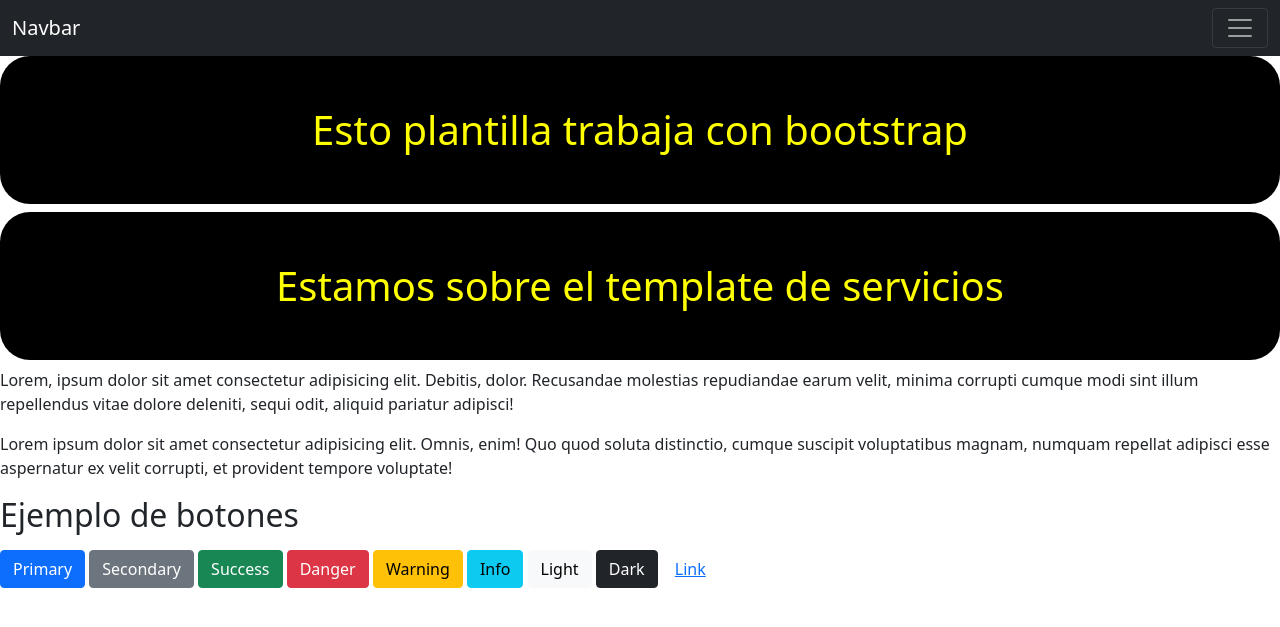
After one commit to DanielVerdun/AfterClass-Coder-Herencia_template, a Django app: page /servicios/ in a window 1280 px wide. The commit adds this page. Shown: the top 627 px of the page. Run offline with Django 4.2, Linux system fonts and the light colour scheme.

Commit message:
Agrego template-Bootstrap

```diff
--- a/AfterClass/AfterClass/urls.py
+++ b/AfterClass/AfterClass/urls.py
@@ -24,5 +24,11 @@ urlpatterns = [
     path('template1/', views.template1, name= 'template1'),
     path('template2/', views.template2, name= 'template2'),
     path('template3/', views.template3, name= 'template3'),
+    #-------------------------------------------------------
+    #urls que trabajan con bootstrap
+    path('servicios/', views.servicios, name = "servicios"),
+    path('nosotros/', views.nosotros, name = "nosotros"),
+    path('contacto/', views.contacto, name = "contacto"),
+
 
 ]
--- /dev/null
+++ b/AfterClass/AfterClassApp/templates/Prueba/servicios.html
@@ -0,0 +1,30 @@
+{% extends 'template3.html' %}
+
+{% block titile %} Servicios {% endblock %}
+
+
+
+{% block content %}
+
+<H1>Estamos sobre el template de servicios</H1>
+<p>Lorem, ipsum dolor sit amet consectetur adipisicing elit. Debitis, dolor. Recusandae molestias repudiandae earum
+    velit, minima corrupti cumque modi sint illum repellendus vitae dolore deleniti, sequi odit, aliquid pariatur
+    adipisci!</p>
+
+<p>Lorem ipsum dolor sit amet consectetur adipisicing elit. Omnis, enim! Quo quod soluta distinctio, cumque suscipit
+    voluptatibus magnam, numquam repellat adipisci esse aspernatur ex velit corrupti, et provident tempore voluptate!
+
+<H2>Ejemplo de botones</H2>
+</p>
+
+<button type="button" class="btn btn-primary">Primary</button>
+<button type="button" class="btn btn-secondary">Secondary</button>
+<button type="button" class="btn btn-success">Success</button>
+<button type="button" class="btn btn-danger">Danger</button>
+<button type="button" class="btn btn-warning">Warning</button>
+<button type="button" class="btn btn-info">Info</button>
+<button type="button" class="btn btn-light">Light</button>
+<button type="button" class="btn btn-dark">Dark</button>
+
+<button type="button" class="btn btn-link">Link</button>
+{% endblock %}
--- a/AfterClass/AfterClassApp/templates/Prueba/template1.html
+++ b/AfterClass/AfterClassApp/templates/Prueba/template1.html
@@ -1,8 +1,8 @@
-{% extends 'layou.html' %}
+{% extends 'layou.html' %} <!--Herencia-->
 
-{% block title %} Template1 {% endblock %}
+{% block title %} Template1 {% endblock %} <!--titulo cambiante-->
 
-{% block content %}
+{% block content %} <!--cuerpo cambiante-->
 
 
 
--- a/AfterClass/AfterClassApp/templates/Prueba/template3.html
+++ b/AfterClass/AfterClassApp/templates/Prueba/template3.html
@@ -1,3 +1,5 @@
+{% load static %}
+
 <!doctype html>
 <html lang="en">
 
@@ -9,44 +11,35 @@
   <!-- Bootstrap CSS -->
   <link href="https://cdn.jsdelivr.net/npm/bootstrap@5.0.2/dist/css/bootstrap.min.css" rel="stylesheet"
     integrity="sha384-EVSTQN3/azprG1Anm3QDgpJLIm9Nao0Yz1ztcQTwFspd3yD65VohhpuuCOmLASjC" crossorigin="anonymous">
-
-    <title>Hello, world!</title>
+  <!-- Importamos  CSS -->
+  <link type='text/css' rel="stylesheet" href='{% static "css/styles.css" %}'>
+  <title>{% block title %} Bootstrap{% endblock%}</title>
 </head>
 
 <body>
-    <h1>Esta template esta trabajando con Bootstrap!</h1>
-
-    <nav class="navbar navbar-expand-lg navbar-light bg-light">
+  <nav class="navbar navbar-dark bg-dark">
     <div class="container-fluid">
-            <a class="navbar-brand" href="#">Navbar scroll</a>
-            <button class="navbar-toggler" type="button" data-bs-toggle="collapse" data-bs-target="#navbarScroll"
-                aria-controls="navbarScroll" aria-expanded="false" aria-label="Toggle navigation">
+      <a class="navbar-brand" href="#">Navbar</a>
+      <button class="navbar-toggler" type="button" data-bs-toggle="collapse" data-bs-target="#navbarTogglerDemo02"
+        aria-controls="navbarTogglerDemo02" aria-expanded="false" aria-label="Toggle navigation">
         <span class="navbar-toggler-icon"></span>
       </button>
-            <div class="collapse navbar-collapse" id="navbarScroll">
-                <ul class="navbar-nav me-auto my-2 my-lg-0 navbar-nav-scroll" style="--bs-scroll-height: 100px;">
+      <div class="collapse navbar-collapse" id="navbarTogglerDemo02">
+        <ul class="navbar-nav me-auto mb-2 mb-lg-0">
           <li class="nav-item">
             <a class="nav-link active" aria-current="page" href="#">Home</a>
           </li>
           <li class="nav-item">
-                        <a class="nav-link" href="#">Link</a>
-                    </li>
-                    <li class="nav-item dropdown">
-                        <a class="nav-link dropdown-toggle" href="#" id="navbarScrollingDropdown" role="button"
-                            data-bs-toggle="dropdown" aria-expanded="false">
-                            Link
-                        </a>
-                        <ul class="dropdown-menu" aria-labelledby="navbarScrollingDropdown">
-                            <li><a class="dropdown-item" href="#">Action</a></li>
-                            <li><a class="dropdown-item" href="#">Another action</a></li>
-                            <li>
-                                <hr class="dropdown-divider">
-                            </li>
-                            <li><a class="dropdown-item" href="#">Something else here</a></li>
-                        </ul>
+            <a class="nav-link" href="{% url 'servicios' %}">Servicios</a>
           </li>
           <li class="nav-item">
-                        <a class="nav-link disabled" href="#" tabindex="-1" aria-disabled="true">Link</a>
+            <a class="nav-link" href="{% url 'nosotros' %}">Nosotros</a>
+          </li>
+          <li class="nav-item">
+            <a class="nav-link" href="{% url 'contacto' %}">Contacto</a>
+          </li>
+          <li class="nav-item">
+            <a class="nav-link disabled" href="#" tabindex="-1" aria-disabled="true">Disabled</a>
           </li>
         </ul>
         <form class="d-flex">
@@ -56,26 +49,11 @@
       </div>
     </div>
   </nav>
+  <H1>Esto plantilla trabaja con bootstrap</H1>
+  {% block content %}
+    <H1>Estamos en el template3</H1>
 
-    <div class="container">
-        <div class="row">
-            <div class="col">
-                Column1
-            </div>
-            <div class="col">
-                Column2
-            </div>
-            <div class="col">
-                Column3
-            </div>
-        </div>
-    </div>
-
-
-
-
-
-
+  {% endblock %}
 
 
 
--- a/AfterClass/AfterClassApp/views.py
+++ b/AfterClass/AfterClassApp/views.py
@@ -13,3 +13,14 @@ def template2(request):
 
 def template3(request):
     return render(request, 'Prueba/template3.html')
+
+#-----------------------------------------------//-------------------------------------
+#Vistas que  trabajan con bootstrap
+def servicios(request):
+    return render(request, "Prueba/servicios.html")
+
+def nosotros(request):
+    return render(request, "Prueba/nosotros.html")
+
+def contacto(request):
+    return render(request, "Prueba/contacto.html")
```
Also changed, not shown: AfterClass/AfterClassApp/templates/Prueba/contacto.html (added, +24 -0 lines), AfterClass/AfterClassApp/templates/Prueba/nosotros.html (added, +14 -0 lines). Lines whose indentation alone changed are shown as unchanged.
